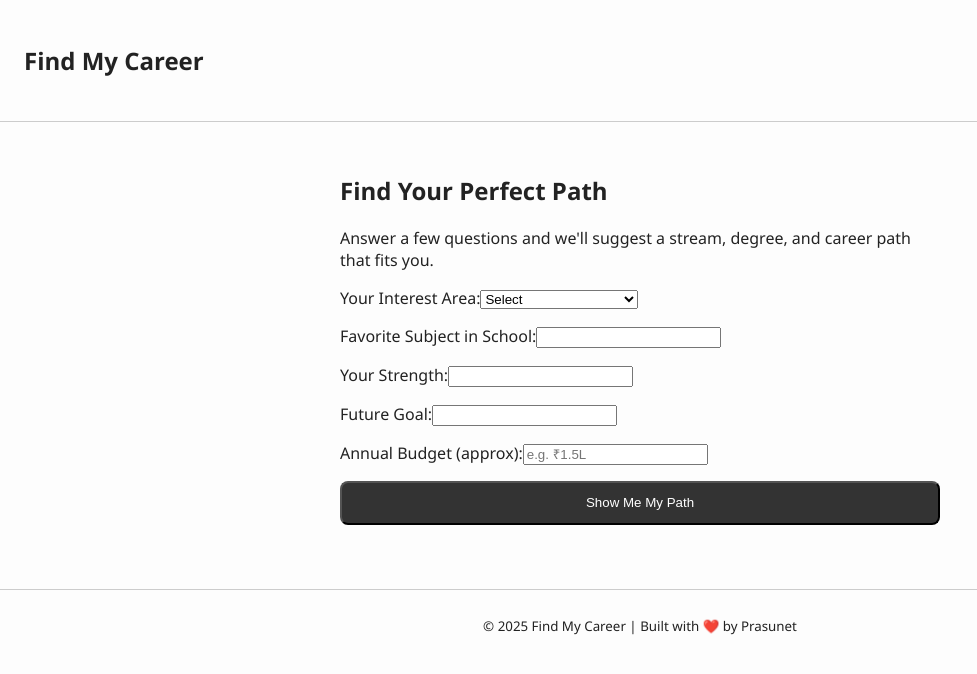
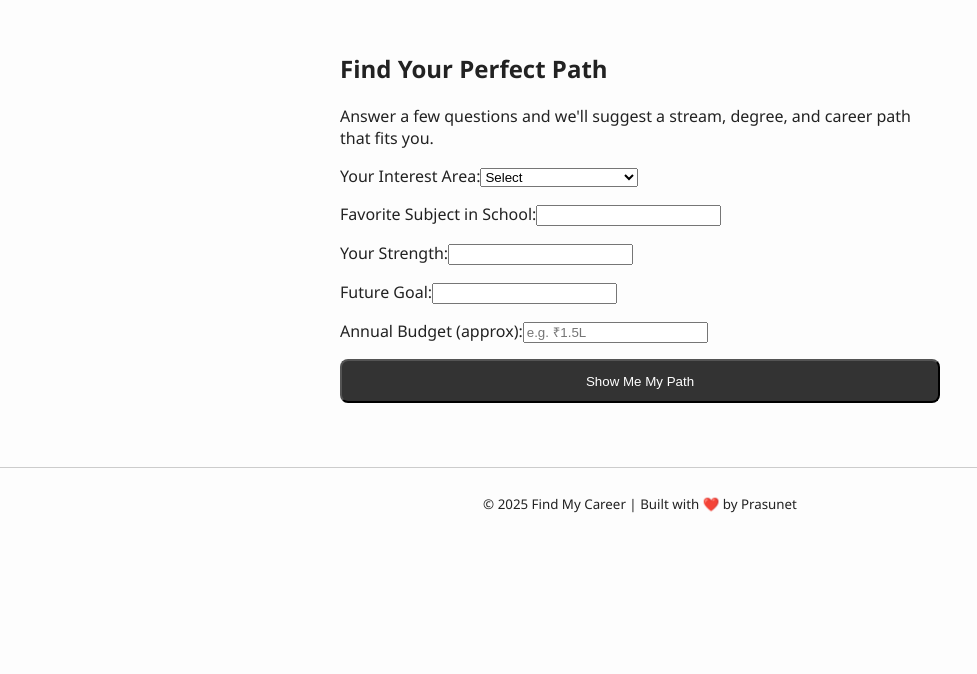
Before and after one commit to z9xqv7mkt3wl8psa/findmycareer, a Next.js app: page /guide in a window 1280 px wide. Shown: the top 674 px of the page, without its empty margins (0-977 px from the left). Built offline with nearby package versions, Linux system fonts and the light colour scheme.

Commit message:
Update Layout.tsx

```diff
--- a/src/components/Layout.tsx
+++ b/src/components/Layout.tsx
@@ -9,9 +9,7 @@ type Props = {
 export default function Layout({ children }: Props) {
   return (
     <>
-      <header style={{ padding: '1.5rem', borderBottom: '1px solid #ccc' }}>
-        <h2>Find My Career</h2>
-      </header>
+
       <main>{children}</main>
       <footer style={{ padding: '1.5rem', borderTop: '1px solid #ccc', marginTop: '2rem', textAlign: 'center' }}>
         <small>© 2025 Find My Career | Built with ❤️ by Prasunet</small>
```
